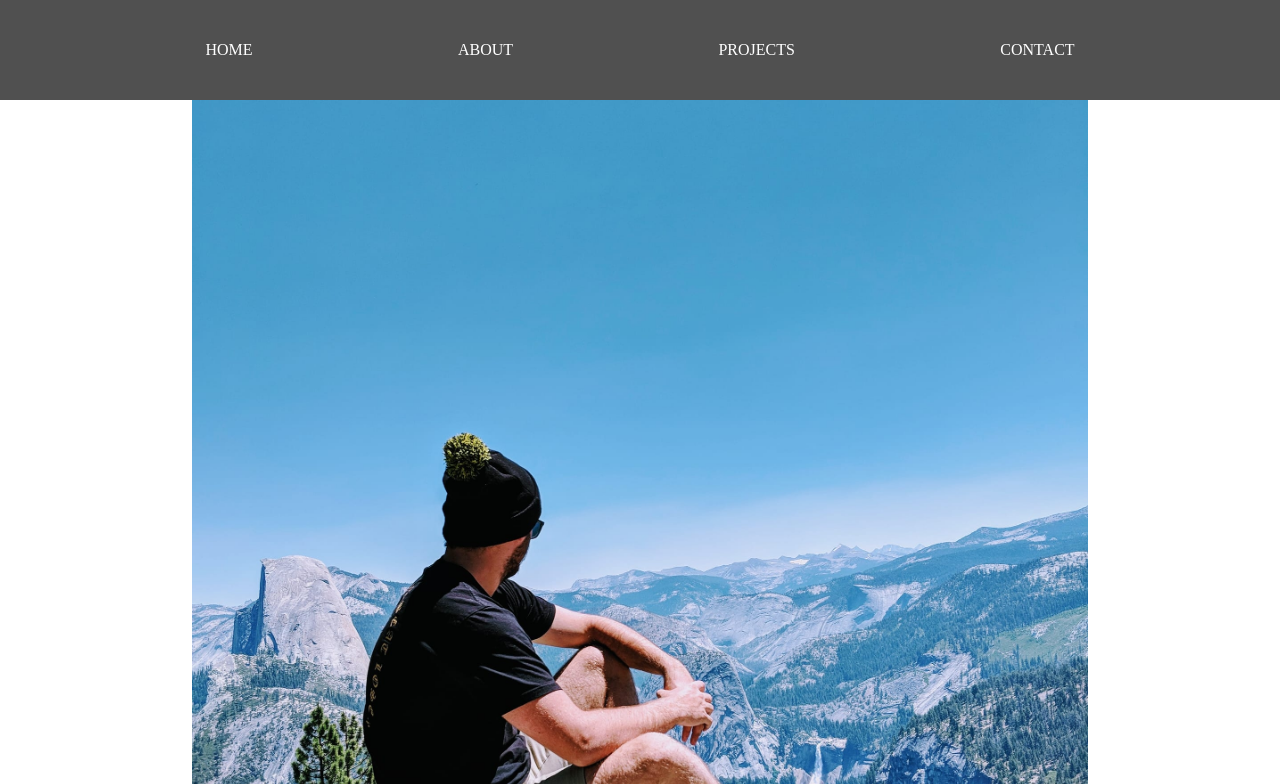
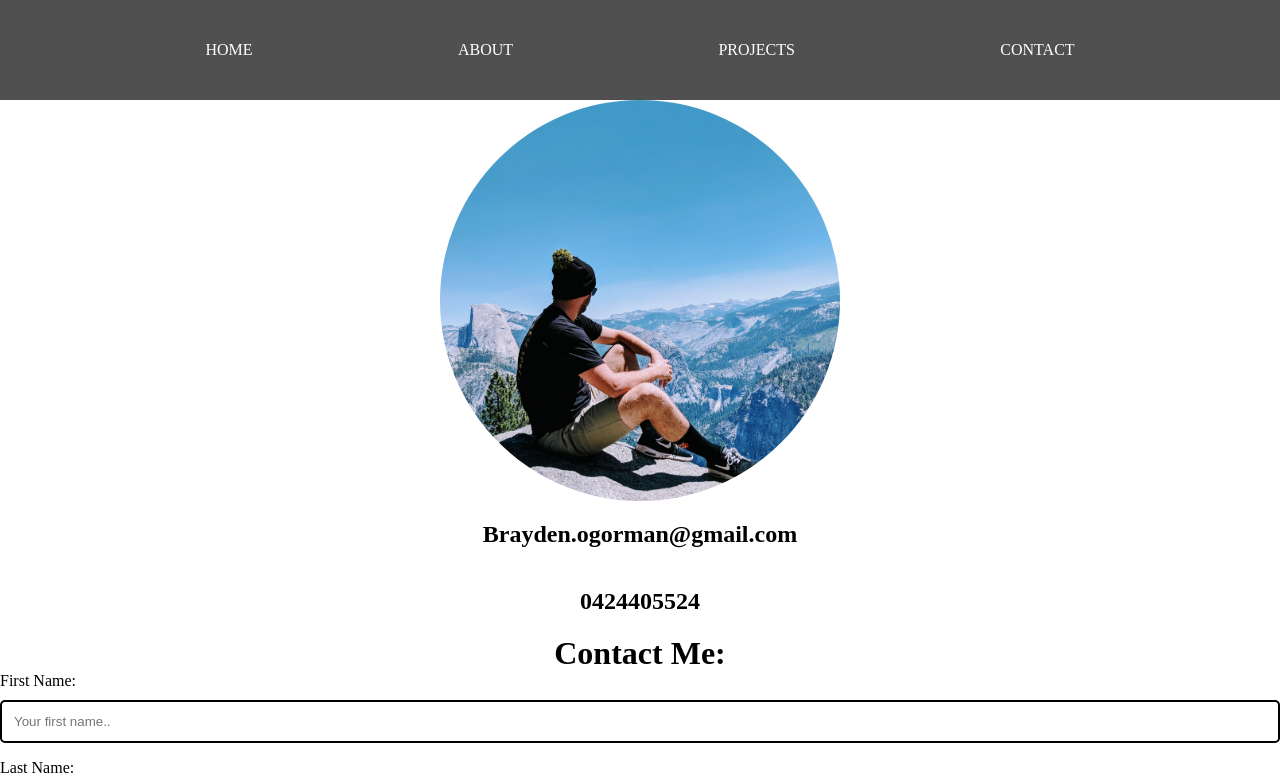
Before and after one commit to Brayydzz/T1A2-Portfolio, a plain HTML site: page BraydenOGorman_T1A2/src/contact.html in a window 1280 px wide. Shown: the top 784 px of the page. Drawn offline with Linux system fonts and the light colour scheme.

Commit message:
Contact page update

```diff
--- a/BraydenOGorman_T1A2/src/contact.html
+++ b/BraydenOGorman_T1A2/src/contact.html
@@ -17,14 +17,14 @@
           <li><a href="contact.html">CONTACT</a></li>
         </ul>
       </nav>
-
+      <div class="">
       <section class="contact-card">
-        <img src="img/contact-photo.jpg" alt="" class="contact-img" />
+        <img src="img/contact-photo.jpg" alt="Image of Brayden on a Mountain" class="contact-img" />
         <h1 class="contact-info">Brayden.ogorman@gmail.com</h1>
         <h1 class="contact-info">0424405524</h1>
       </section>
       <main class="contact-form">
-        <h1>Contact Me</h1>
+        <h1>Contact Me:</h1>
 
         <form action="">
           <label for="fname">First Name:</label>
@@ -59,6 +59,7 @@
           ></textarea>
           <input type="submit" value="Submit" />
         </form>
+      </div>
       </main>
       <footer><a href="https://github.com/Brayydzz" target="_blank"
           ><img src="img/GitHub-Mark-64px.png" alt="Git Hub link"
--- a/BraydenOGorman_T1A2/src/css/style.css
+++ b/BraydenOGorman_T1A2/src/css/style.css
@@ -129,18 +129,24 @@ address {
   display: flex;
   margin: 0 auto;
   width: 70%;
-  grid-column: 1 / 3;
+  max-width: 400px;
+  border-radius: 50%;
+}
+
+.contact-card {
+  text-align: center;
 }
 
 .contact-info {
   padding: 20px;
 }
 
+.contact-form h1 {
+  text-align: center;
+}
+
 @media screen and (min-width: 900px) {
-  .cards {
-    display: flex;
-    flex-wrap: wrap;
-  }
+
 
   .content{
     width: 50%;
```
